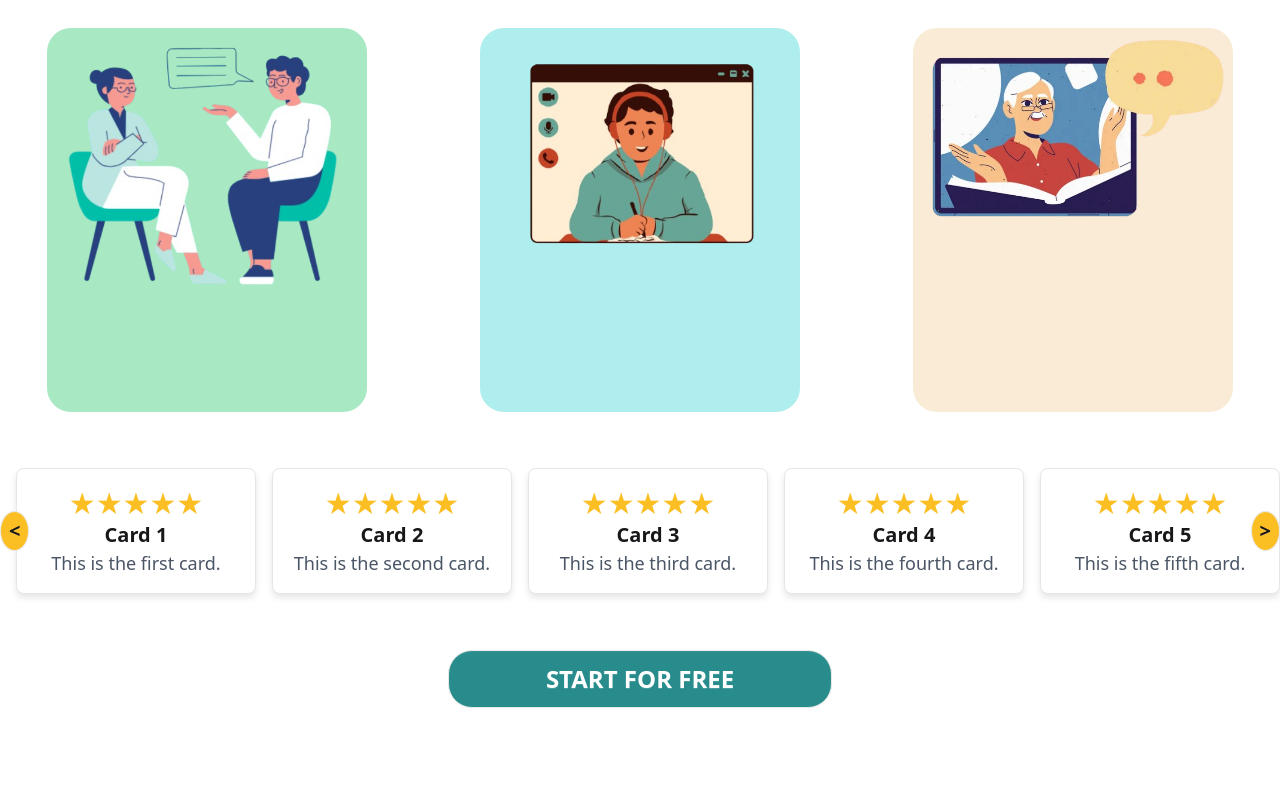
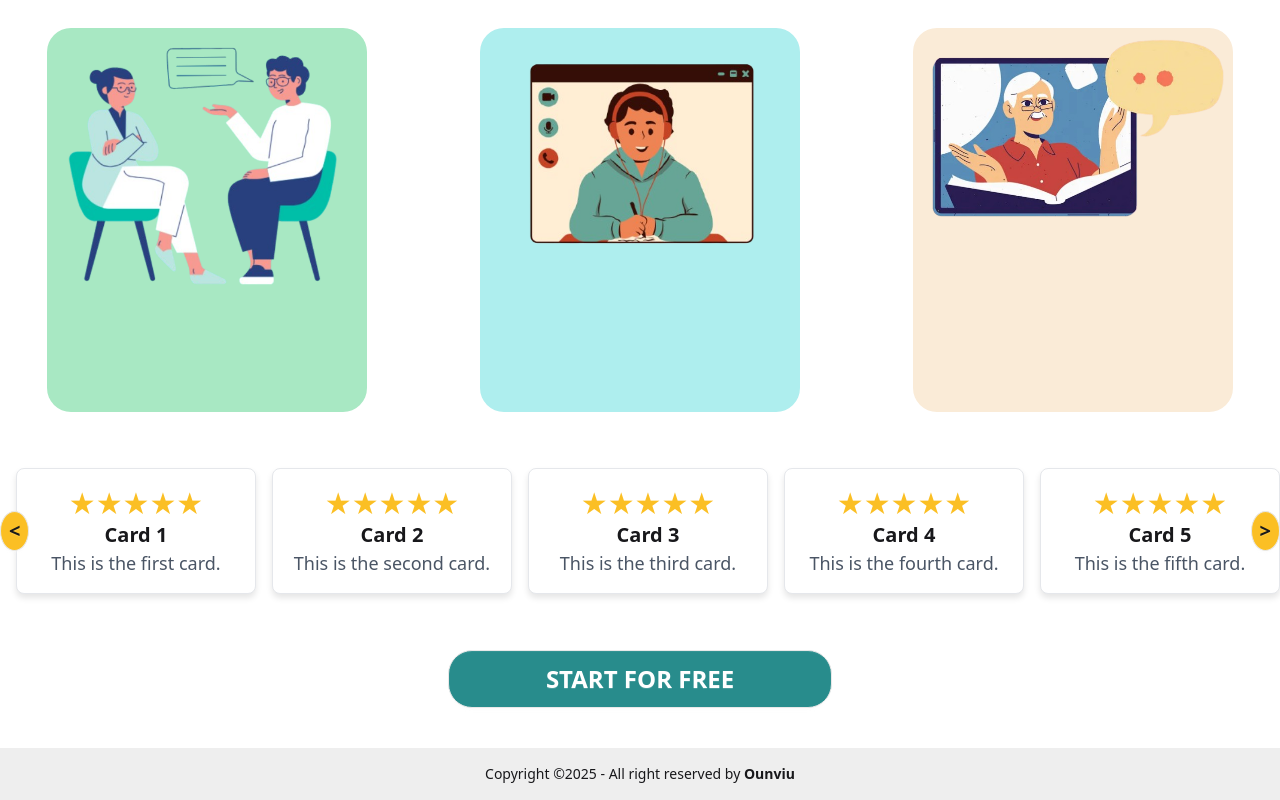
Before and after one commit to Shakib-Shajid/ounviu_demo, a plain HTML site: page index.html in a window 1280 px wide. Shown: the part 2280-3080 px from the top of the page. Before the commit the page ends 3028 px from the top, so only its background shows below. Drawn offline with nearby package versions, Linux system fonts and the light colour scheme.

Commit message:
footer added

```diff
--- a/index.html
+++ b/index.html
@@ -164,6 +164,14 @@
             for free</button>
     </div>
 
+
+    <footer class="footer sm:footer-horizontal footer-center bg-base-300 text-base-content p-4">
+        <aside>
+          <p>Copyright ©2025 - All right reserved by <b>Ounviu</b></p>
+        </aside>
+      </footer>
+
+    <!-- javascript -->
     <script>
         const cardContainer = document.getElementById("cardContainer");
         const initialCards = [
```
